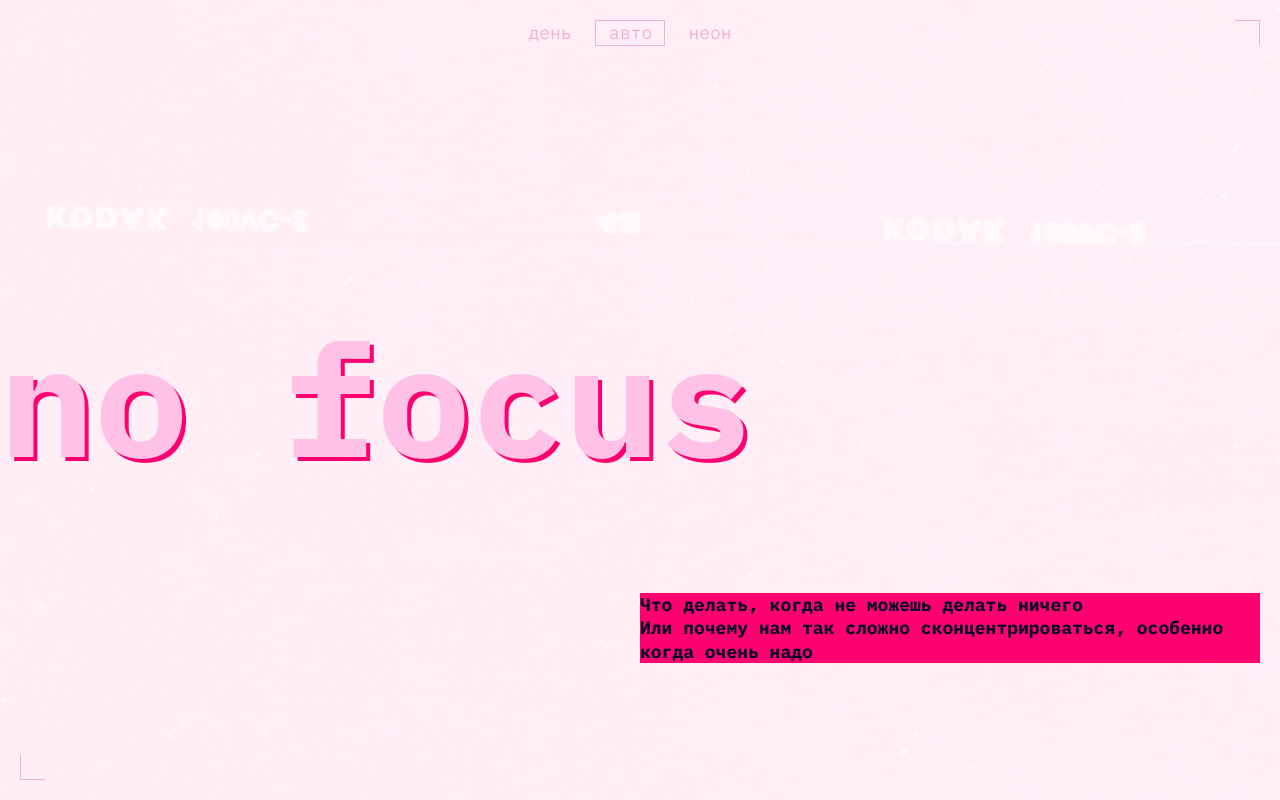
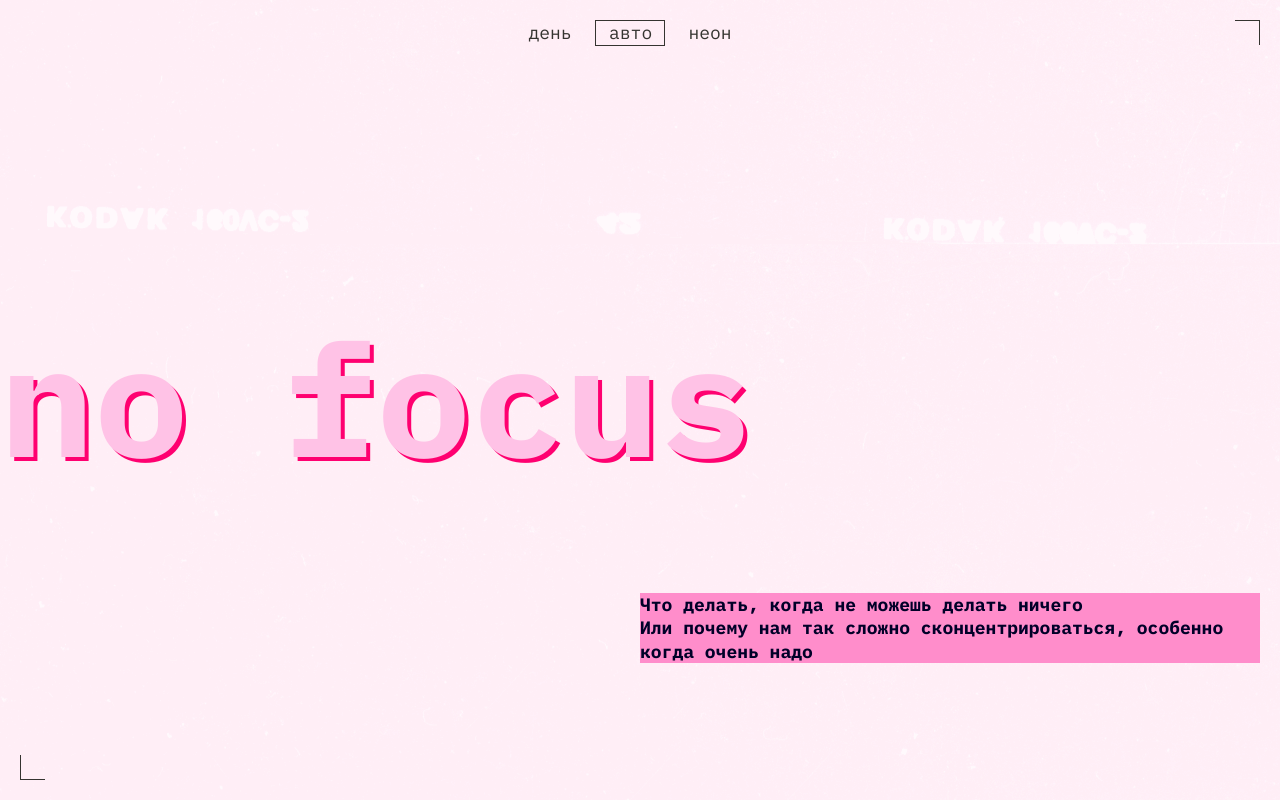
Before and after one commit to VitaliyBagretsov/slozhno-sosredotochitsya, a website: page index.html in a window 1280 px wide. Shown: the top 800 px of the page. Drawn offline with Linux system fonts and the light colour scheme.

Commit message:
GitHub-check: root-var change in media

```diff
--- a/styles/dark.css
+++ b/styles/dark.css
@@ -14,7 +14,7 @@
 
 @media (prefers-color-scheme: dark) {
 
-  .theme_auto {
+  :root {
     --text-color: #f1b2ce;
     --accent-color: #ff0070;
   }
--- a/styles/light.css
+++ b/styles/light.css
@@ -37,6 +37,10 @@
   text-shadow: 4px 4px 0 #ff0070;
 }
 
+.theme_light .section__title {
+  color: var(--text-color);
+}
+
 @media (width < 1024px) {
 
   .theme_light .title {
@@ -44,16 +48,17 @@
   }
 }
 
-.theme_light .section__title {
-  color: var(--text-color);
-}
-
 @media (prefers-color-scheme: light) {
 
-  .theme_auto {
+  :root {
     --text-color: #353430;
     --accent-color: #ff8dcb;
   }
+
+  /* .theme_auto {
+    --text-color: #353430;
+    --accent-color: #ff8dcb;
+  } */
 
   .page {
     background-image: url(../images/cover-image-light.png);
```
